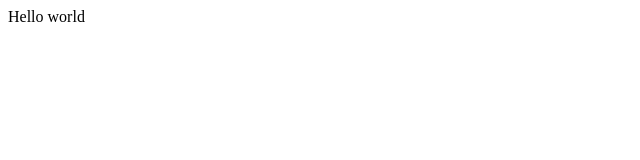
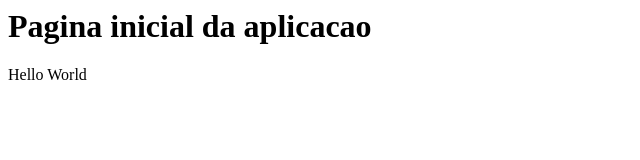
Before and after one commit to gabiapple/redes-tcp, a plain HTML site: page aplicacao/index.html in a window 1280 px wide. Shown: the whole page, without its empty margins (0-640 px from the left). Drawn offline with Linux system fonts and the light colour scheme.

Commit message:
Modificando pagina inicial

```diff
--- a/aplicacao/index.html
+++ b/aplicacao/index.html
@@ -1,6 +1,7 @@
 <html>
-<header><title>This is title</title></header>
+<header><title>Pagina inicial</title></header>
+<h1>Pagina inicial da aplicacao</h1>
 <body>
-Hello world
+Hello World
 </body>
 </html>
```
